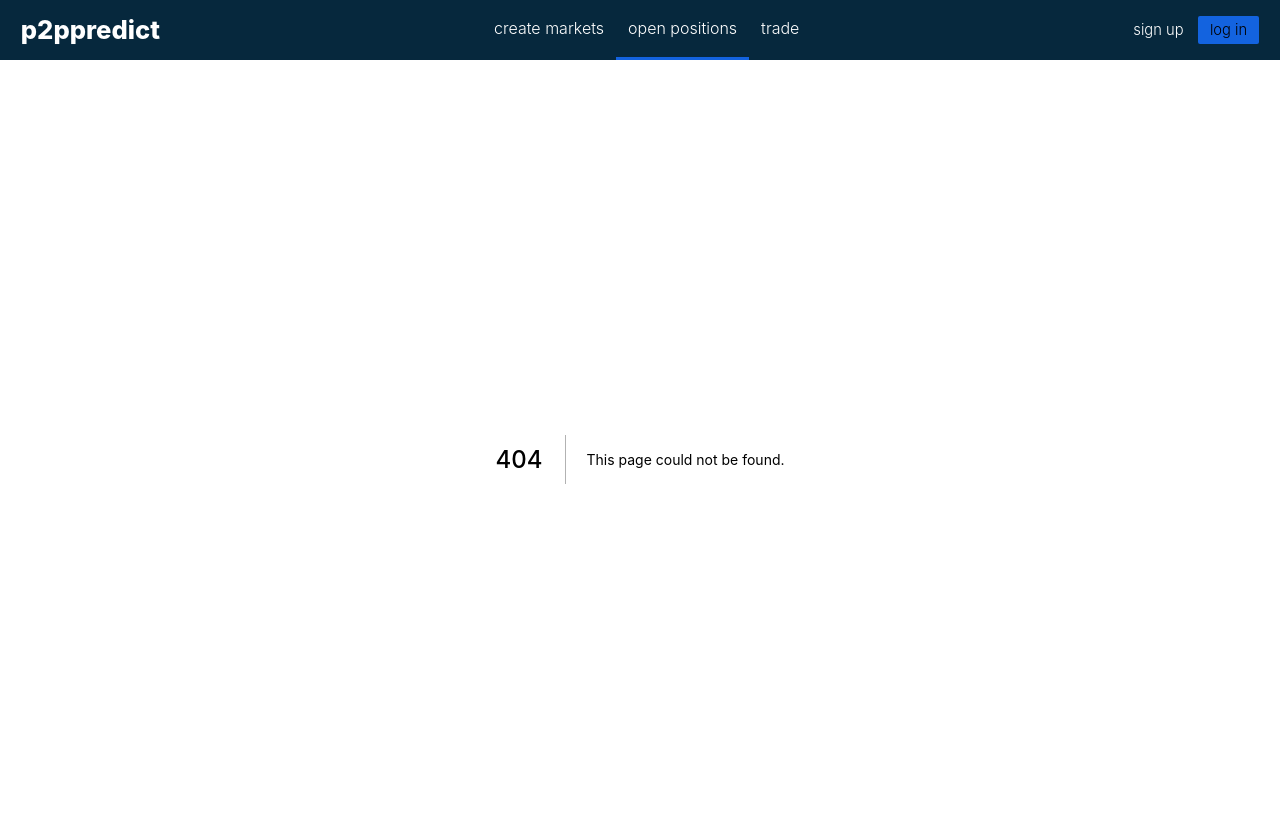
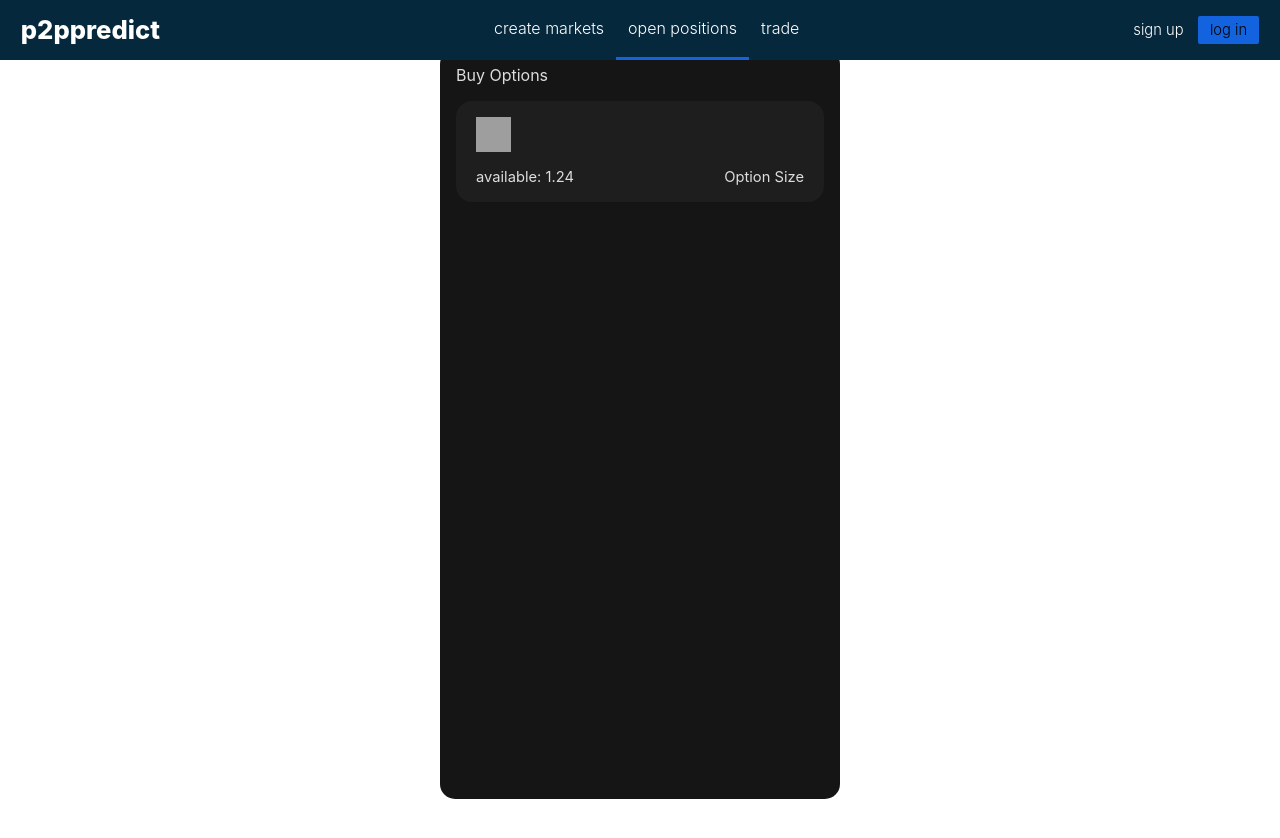
Before and after one commit to holma91/p2ppredict, a Next.js app in the folder frontend/: page /makerthing in a window 1280 px wide. Before the commit this address had no page. Shown: the top 838 px of the page. After the commit the page ends 800 px from the top, so only its background shows below. Built offline with nearby package versions, Linux system fonts and the light colour scheme; grey boxes are pictures that could not be loaded.

Commit message:
modal thing

```diff
--- /dev/null
+++ b/frontend/pages/makerthing.tsx
@@ -0,0 +1,96 @@
+import type { NextPage } from 'next';
+import styled from 'styled-components';
+
+import { assetToImage } from '../utils/misc';
+
+const Container = styled.div`
+	display: flex;
+	justify-content: center;
+	align-items: center;
+	height: 91vh;
+`;
+
+const MakerThing: NextPage = () => {
+	return (
+		<Container>
+			<Thing>
+				<Header>
+					<div>Buy Options</div>
+				</Header>
+				<SizeDiv>
+					<div className="inner-size">
+						<img src={assetToImage['btc']} alt={`btc-logo`} />
+						<div className="input-div">
+							<input />
+						</div>
+					</div>
+					<div className="inner-size">
+						<p>available: 1.24</p>
+						<p>Option Size</p>
+					</div>
+				</SizeDiv>
+			</Thing>
+		</Container>
+	);
+};
+
+const SizeDiv = styled.div`
+	width: 100%;
+	display: flex;
+	flex-direction: column;
+	justify-content: space-between;
+	border-radius: 1rem;
+	background-color: #1e1e1e;
+	padding: 1rem 1.25rem;
+	gap: 1rem;
+
+	.inner-size {
+		display: flex;
+		justify-content: space-between;
+
+		img {
+			height: 35px;
+			width: 35px;
+		}
+
+		p {
+			font-size: ${({ theme }) => theme.typeScale.smallParagraph};
+		}
+	}
+
+	.input-div {
+		width: 100%;
+		display: flex;
+		align-items: center;
+		input {
+			color: ${({ theme }) => theme.text.secondary};
+
+			font-size: ${({ theme }) => theme.typeScale.header2};
+			background-color: inherit;
+			outline: none;
+			border: none;
+			width: 100%;
+			text-align: right;
+		}
+	}
+`;
+
+const Header = styled.div`
+	display: flex;
+	margin-bottom: 1rem;
+`;
+
+const Thing = styled.div`
+	background-color: #151515;
+
+	color: ${({ theme }) => theme.text.secondary};
+	padding: 1rem;
+	width: 400px;
+	height: 750px;
+
+	display: flex;
+	flex-direction: column;
+	border-radius: 15px;
+`;
+
+export default MakerThing;
```
